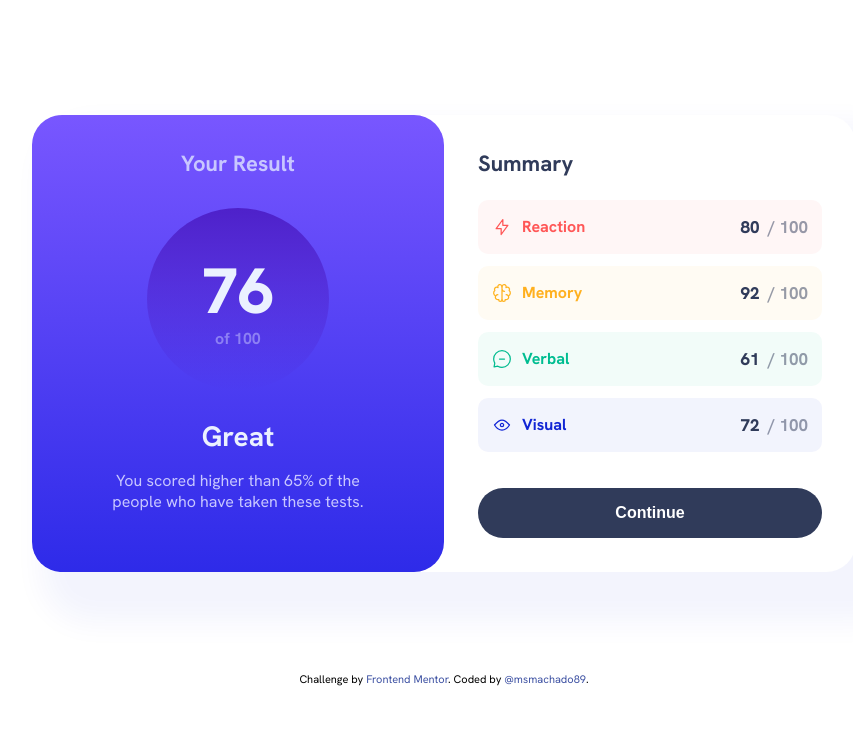
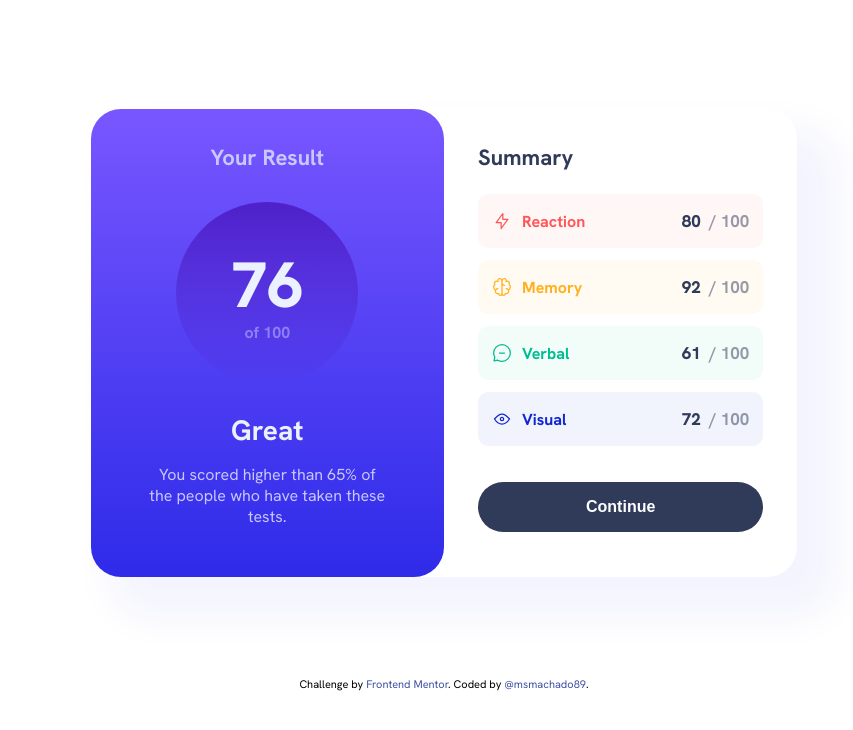
Before and after one commit to msmachado89/Frontend-Mentor-Results-Summary-Component, a plain HTML site: page index.html in a window 1280 px wide. Shown: the whole page, without its empty margins (196-1049 px from the left). Drawn offline with Linux system fonts and the light colour scheme.

Commit message:
third commit

```diff
--- a/src/css/style.css
+++ b/src/css/style.css
@@ -33,13 +33,13 @@ body {
 
   margin-bottom: 10rem;
 
-  box-shadow: 3rem 3rem 3rem 2rem hsl(234, 85%, 45%, 5%);
+  box-shadow: 3rem 3rem 4rem 1rem hsl(234, 85%, 45%, 5%);
 }
 
 .container .your-result {
   flex: 1;
   width: 50%;
-  /* max-width: 41rem; */
+  max-width: 45rem;
   background-image: linear-gradient(
     to bottom,
     var(--left-bg-top-color),
@@ -113,7 +113,7 @@ body {
 .container .summary {
   flex: 1;
   width: 50%;
-  /* max-width: 48rem; */
+  max-width: 45rem;
 
   padding: 3.4rem;
 
```
